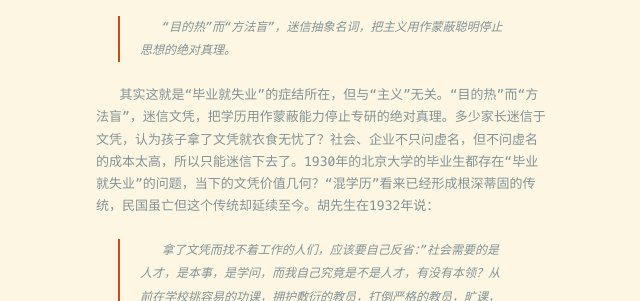
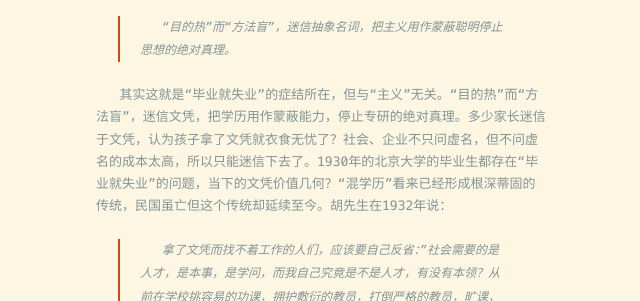
Before and after one commit to mycalf/xiaoniu.me, a Jekyll site: the page built from _posts/2019-03-03-混出来的学历.markdown, in a window 1280 px wide. Shown: the part 750-1051 px from the top of the page, without its empty margins (319-959 px from the left). Built offline with Jekyll 4.4.1, drawn with Linux system fonts in a browser that asks for light colours; nearby versions of some CDN libraries.

```diff
--- a/_posts/2019-03-03-混出来的学历.markdown
+++ b/_posts/2019-03-03-混出来的学历.markdown
@@ -24,7 +24,7 @@ tags: 文化
 
 >### &emsp;&emsp;&ensp;“目的热”而“方法盲”，迷信抽象名词，把主义用作蒙蔽聪明停止思想的绝对真理。
 
-&emsp;&emsp;&ensp;其实这就是“毕业就失业”的症结所在，但与“主义”无关。“目的热”而“方法盲”，迷信文凭，把学历用作蒙蔽能力停止专研的绝对真理。多少家长迷信于文凭，认为孩子拿了文凭就衣食无忧了？社会、企业不只问虚名，但不问虚名的成本太高，所以只能迷信下去了。1930年的北京大学的毕业生都存在“毕业就失业”的问题，当下的文凭价值几何？“混学历”看来已经形成根深蒂固的传统，民国虽亡但这个传统却延续至今。胡先生在1932年说：
+&emsp;&emsp;&ensp;其实这就是“毕业就失业”的症结所在，但与“主义”无关。“目的热”而“方法盲”，迷信文凭，把学历用作蒙蔽能力，停止专研的绝对真理。多少家长迷信于文凭，认为孩子拿了文凭就衣食无忧了？社会、企业不只问虚名，但不问虚名的成本太高，所以只能迷信下去了。1930年的北京大学的毕业生都存在“毕业就失业”的问题，当下的文凭价值几何？“混学历”看来已经形成根深蒂固的传统，民国虽亡但这个传统却延续至今。胡先生在1932年说：
 
 >### &emsp;&emsp;&ensp;拿了文凭而找不着工作的人们，应该要自己反省："社会需要的是人才，是本事，是学问，而我自己究竟是不是人才，有没有本领？从前在学校挑容易的功课，拥护敷衍的教员，打倒严格的教员，旷课，闹考，带夹带，种种躲懒取巧的手段到此全失了作用。躲懒取巧混来的文凭，在这新兴的严格用人的标准之下，原来只是一张废纸。即使这张文凭能够暂时混得一支饭碗，分得几个钟点，终究是靠不住保不牢的，终究要被后起的优秀人才挤掉的。打不破'铁饭碗'不是父兄的势力，不是阔校长的荐书，也不是同学党派的援引，只是真实的学问与训练。能够如此，才是反省。能够如此反省，方才有救援自己的希望。"
 
```
